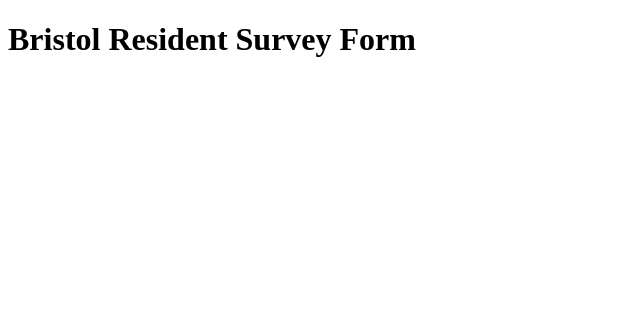
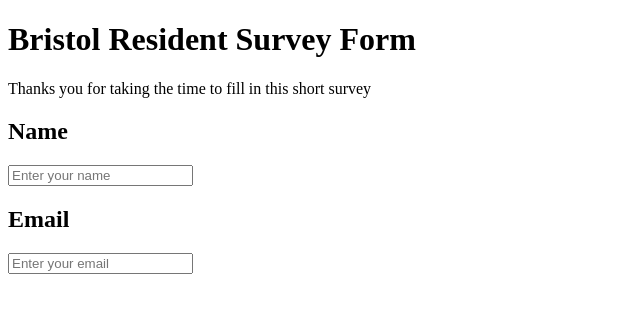
Before and after one commit to adamggrover/survey-form-project, a plain HTML site: page index.html in a window 1280 px wide. Shown: the whole page, without its empty margins (0-640 px from the left). Drawn offline with Linux system fonts and the light colour scheme.

Commit message:
Add form element with name and email fields

```diff
--- a/index.html
+++ b/index.html
@@ -8,6 +8,18 @@
 </head>
 <body>
     <h1 id ="title">Bristol Resident Survey Form</h1>
+    <p id="description">Thanks you for taking the time to fill in this short survey</p>
+    <form id ="survey-form"action="">
+        <h2>Name</h2>
+        <input id="name" type="text" placeholder="Enter your name">
 
+        <h2>Email</h2>
+        <input id="email" type="email" placeholder="Enter your email">
+
+
+
+
+
+    </form>
 </body>
 </html>
```
